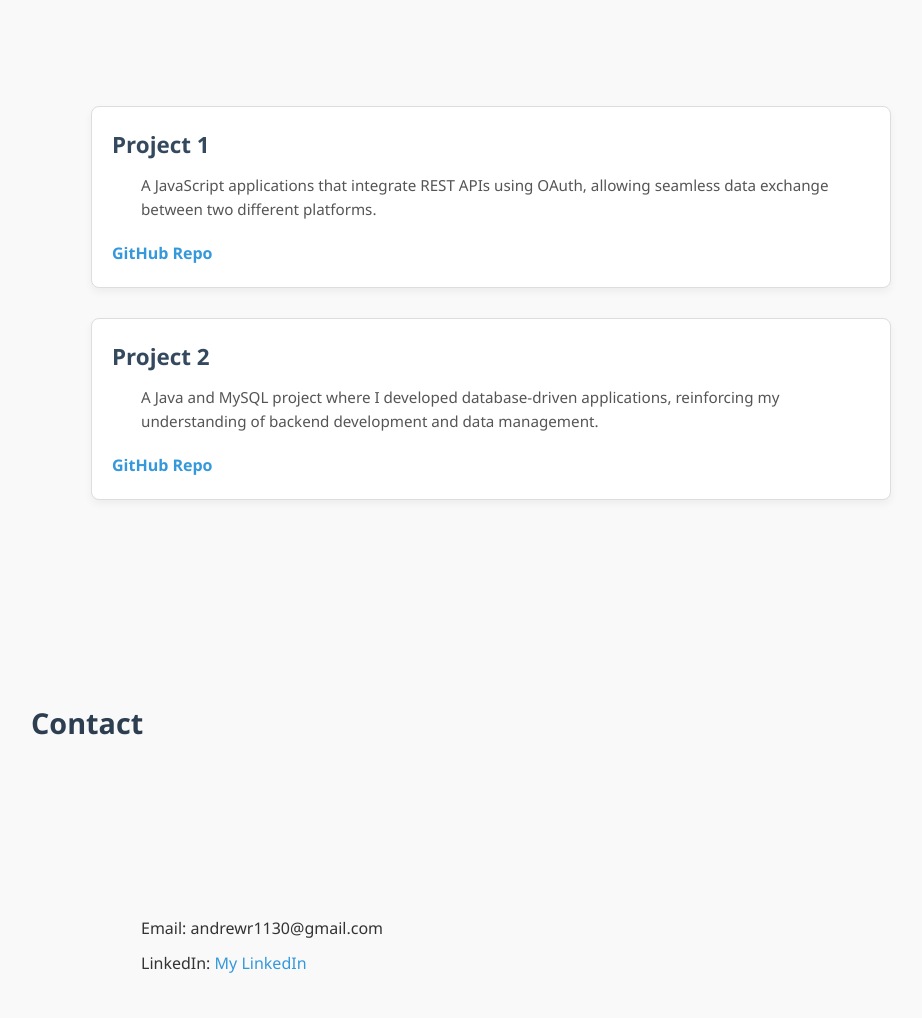
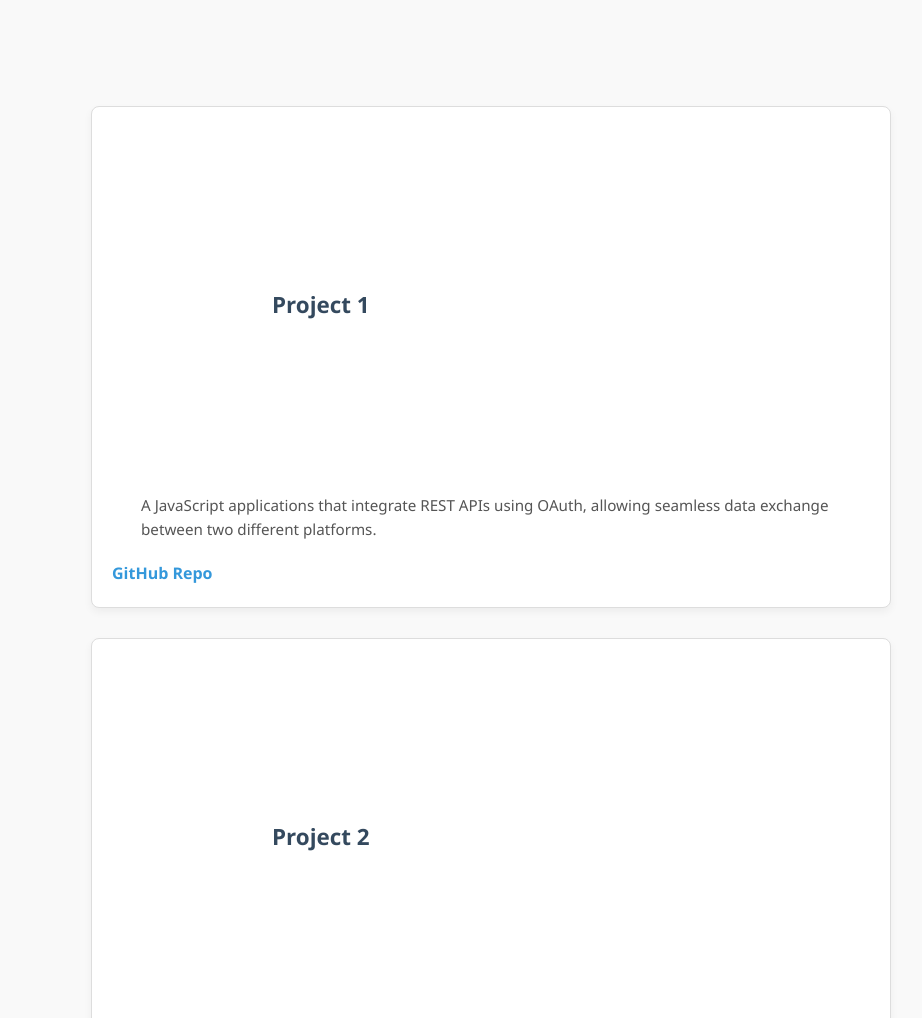
Before and after one commit to andrewr1130/andrewr1130.github.io, a plain HTML site: page index.html in a window 1280 px wide. Shown: the part 780-1798 px from the top of the page, without its empty margins (149-1071 px from the left). Drawn offline with Linux system fonts and the light colour scheme.

Commit message:
Update styles.css

```diff
--- a/styles.css
+++ b/styles.css
@@ -12,7 +12,7 @@ body {
     padding: 40px 20px;
 }
 
-h1, h2 {
+h1, h2, h3 {
     margin-bottom: 10px;
     color: #2c3e50;
     padding: 10rem;
```
